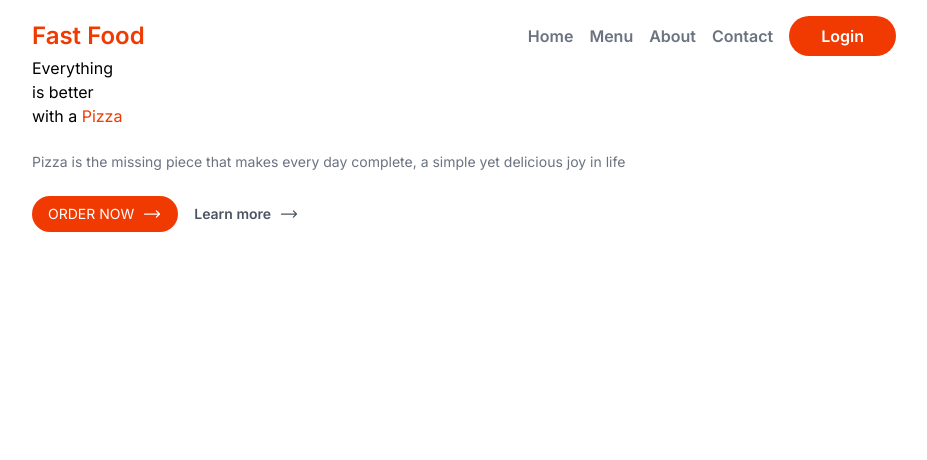
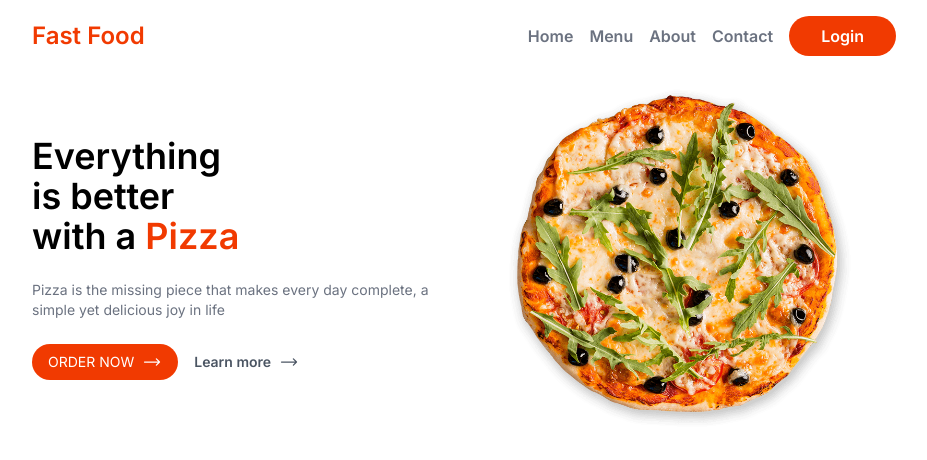
Before and after one commit to imabuzerkhan/grocery_store, a Next.js app: page / in a window 1280 px wide. Shown: the top 460 px of the page, without its empty margins (176-1103 px from the left). Built offline with nearby package versions, Linux system fonts and the light colour scheme.

Commit message:
hero section completed

```diff
--- a/src/app/page.js
+++ b/src/app/page.js
@@ -1,6 +1,5 @@
 import Header from "@/components/layout/Header"
 import Hero from "@/components/layout/Hero"
-
 const Home = () => {
   return (
     <>
--- a/src/components/layout/Hero.jsx
+++ b/src/components/layout/Hero.jsx
@@ -1,13 +1,12 @@
 import React from 'react'
 import Image from 'next/image'
 import Right from '../Right'
-const Hero = () => {
+export default function Hero() {
   return (
-   <>
-   <div className="mai-div flex item-center ">
-    <div className="content">
-      <h1>
-    Everything<br />
+    <section className="hero md:mt-8 grid grid-cols-1 md:grid-cols-2 ">
+      <div className="py-8 md:py-12">
+        <h1 className="text-4xl font-semibold">
+          Everything<br />
           is better<br />
           with a&nbsp;
           <span className="text-primary">
@@ -27,13 +26,10 @@ const Hero = () => {
             <Right />
           </button>
         </div>
-    </div>
-    <div className="relative hidden md:block">
-        <Image src='/pizza.png' layout={'fill'} objectFit={'contain'} alt={'pizza'} />
       </div>
-   </div>
-   </>
-  )
+      <div className="relative hidden md:block">
+        <Image src={'/pizza.png'} layout={'fill'} objectFit={'contain'} alt={'pizza'} />
+      </div>
+    </section>
+  );
 }
-
-export default Hero
```
